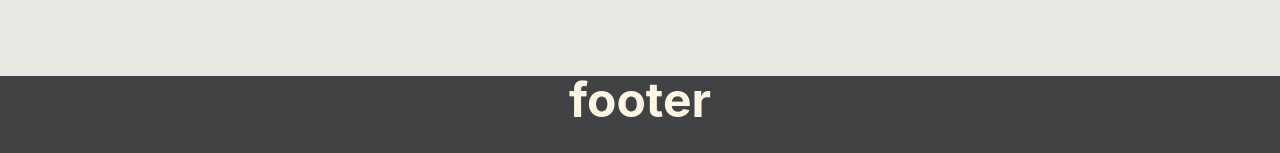
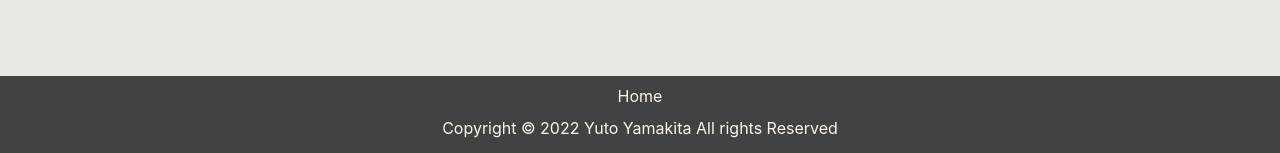
Before and after one commit to Ayut0/sneaker_search_app, a React (Create React App) app: page /home in a window 1280 px wide. Shown: the part 724-877 px from the top of the page. Built offline with nearby package versions, Linux system fonts and the light colour scheme; no server answers.

Commit message:
Modified breadcrumb list and footer
1. Delete the detail. Show up only Home/Sneaker name

2. Modified footer contents

```diff
--- a/src/App.js
+++ b/src/App.js
@@ -19,7 +19,7 @@ function App(props) {
     <div className="App">
       <Routes>
         <Route path="/home" element={<Home setData={setData} />} />
-        <Route path="/detail/:detailId" element={<Detail data={data}/>} />
+        <Route path="/:detailId" element={<Detail data={data}/>} />
         <Route path="/" element={<HeroPage />} />
         <Route path="*" element={<NotFound />} />
       </Routes>
--- a/src/Breadcrumbs.js
+++ b/src/Breadcrumbs.js
@@ -18,7 +18,7 @@ const Breadcrumbs = () =>{
           <span key={match.pathname}>
             {index > 0 && <> / </>}
             <NavLink to={match.pathname}>
-              {index === 2 ? eachItem[2] : breadcrumb}
+              {index === 1 ? eachItem[1] : breadcrumb}
             </NavLink>
           </span>
         ))}
--- a/src/Card/Card.js
+++ b/src/Card/Card.js
@@ -7,7 +7,7 @@ const Card = (props) => {
   console.log(data);
   const navigate = useNavigate();
   const toDetail = () =>{
-    navigate(`/detail/${props.id}`, {state: data})
+    navigate(`/${props.id}`, {state: data})
   }
 
   return (
--- a/src/DetailPage/DetailPage.js
+++ b/src/DetailPage/DetailPage.js
@@ -1,7 +1,8 @@
 import React, { Fragment} from "react";
-import { Link, useParams, useLocation} from "react-router-dom";
+import { useParams, useLocation} from "react-router-dom";
 import Header from "../HeroPage/Header";
 import Breadcrumbs from "../Breadcrumbs";
+import Footer from "../HeroPage/Footer";
 
 
 const Detail = ({data}) => {
@@ -52,7 +53,7 @@ const Detail = ({data}) => {
   return (
     <Fragment>
       <Header />
-      <section className="bg-detail pt-24">
+      <section className="bg-detail pt-24 pb-12">
         <Breadcrumbs></Breadcrumbs>
         <section className="lg:flex m-centered w-11/12">
           <div className="lg:w-1/2">
@@ -62,23 +63,23 @@ const Detail = ({data}) => {
             <h2 className="font-black text-center text-3xl mb-12">
               {sneakerInfo.name}
             </h2>
-            <section className="flex justify-between align-center mb-3">
+            <section className="flex justify-between align-center mb-3 items-center">
               <h3 className="font-bold text-xl">Release Date</h3>
               <span>{sneakerInfo.releaseDate}</span>
             </section>
-            <section className="flex justify-between align-center mb-3">
+            <section className="flex justify-between align-center mb-3 items-center">
               <h3 className="font-bold text-xl">Brand</h3>
               <span>{sneakerInfo.brand}</span>
             </section>
-            <section className="flex justify-between align-center mb-3">
+            <section className="flex justify-between align-center mb-3 items-center">
               <h3 className="font-bold text-xl">Colorway</h3>
               <span>{sneakerInfo.color}</span>
             </section>
-            <section className="flex justify-between align-center mb-3">
+            <section className="flex justify-between align-center mb-3 items-center">
               <h3 className="font-bold text-xl">Retail Price</h3>
               <span>US${sneakerInfo.retailPrice}</span>
             </section>
-            <section className="flex justify-between align-center mb-3">
+            <section className="flex justify-between align-center mb-3 items-center">
               <h3 className="font-bold text-xl">Estimated Market Price</h3>
               <span>US${sneakerInfo.estimatedValue}</span>
             </section>
@@ -95,6 +96,7 @@ const Detail = ({data}) => {
           </div>
         </section>
       </section>
+      <Footer />
     </Fragment>
   );
 };
--- a/src/HeroPage/Footer.js
+++ b/src/HeroPage/Footer.js
@@ -1,8 +1,13 @@
+import { Link } from "react-router-dom";
+
 const Footer = () =>{
     return (
-      <footer className="bg-header h-20 text-center">
-        <span className="text-heading xl:text-5xl font-bold text-3xl">
-          footer
+      <footer className="bg-header h-20 text-center flex flex-wrap p-2">
+        <span className="text-heading w-full">
+          <Link to="/home">Home</Link>
+        </span>
+        <span className="text-heading w-full">
+          Copyright &copy; 2022 Yuto Yamakita All rights Reserved
         </span>
       </footer>
     );
```
